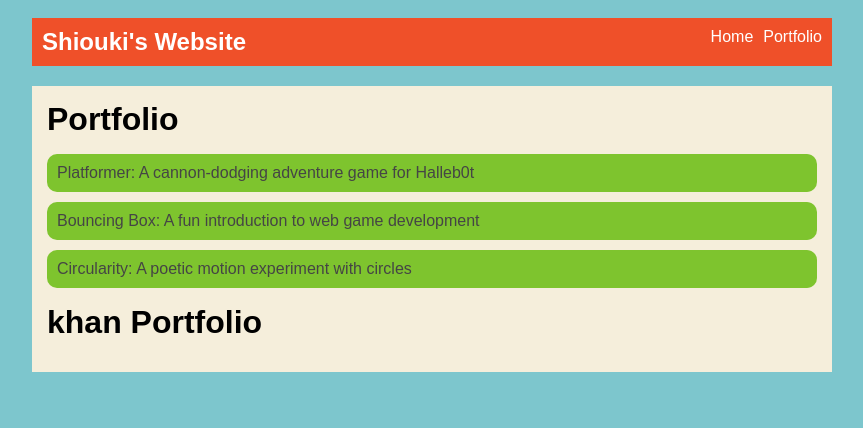
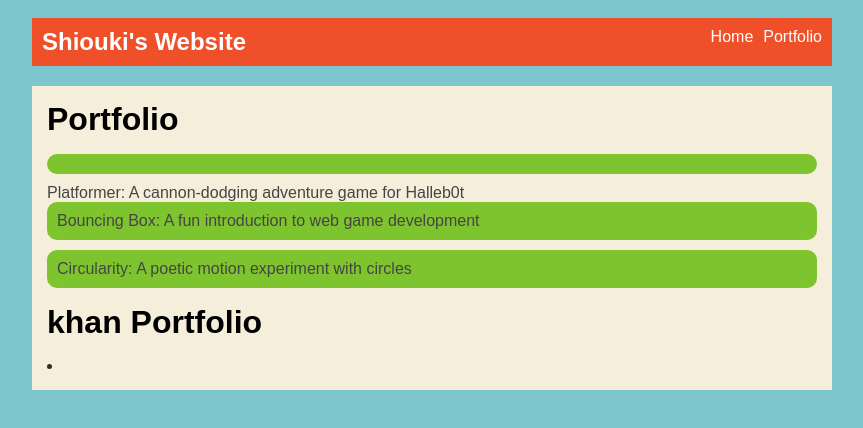
Before and after one commit to shiouki123/shiouki123.github.io, a plain HTML site: page portfolio.html in a window 1280 px wide. Shown: the whole page, without its empty margins (208-1071 px from the left). Drawn offline with Linux system fonts and the light colour scheme.

Commit message:
added fish tank to portfolio

```diff
--- a/portfolio.html
+++ b/portfolio.html
@@ -23,7 +23,7 @@
         <div class = "content">
             <h1>Portfolio</h1>
             <ul id="portfolio">
-                <li>
+                <li><a href = ""></a></li>
   <a href="fsd-projects/platformer/">Platformer: A cannon-dodging adventure game for Halleb0t</a>
 </li>
 <li>
@@ -35,7 +35,7 @@
 </ul>
 <h1>khan Portfolio</h1>
 <ul id="Portfolio"></ul>
-
+<li><a href = https://www.khanacademy.org/computer-programming/spin-off-of-project-fish-tank-shiouki-mori/5771314095833088 : City in Water </a></li>
 
         </div>
     </main>
```
